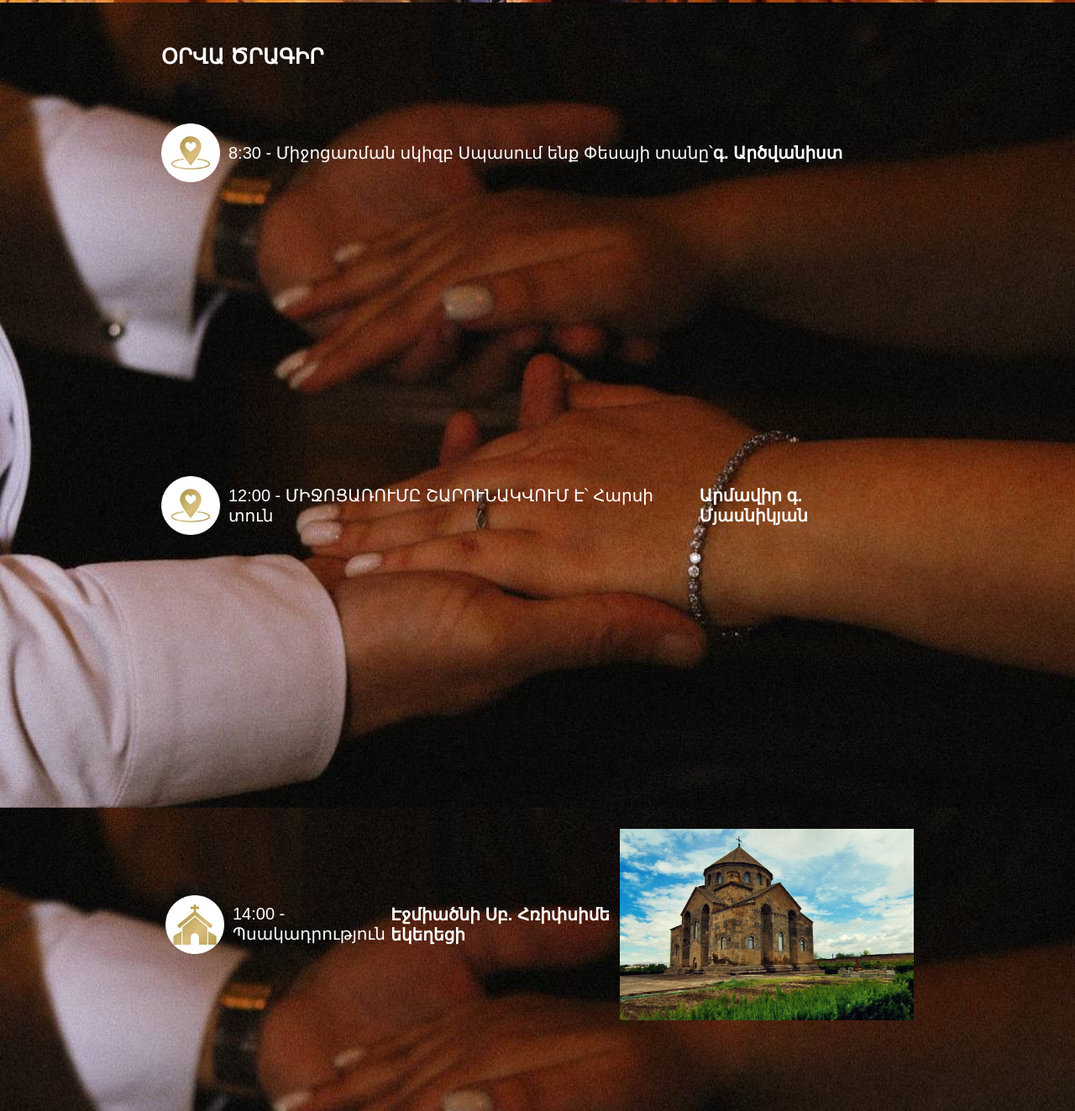
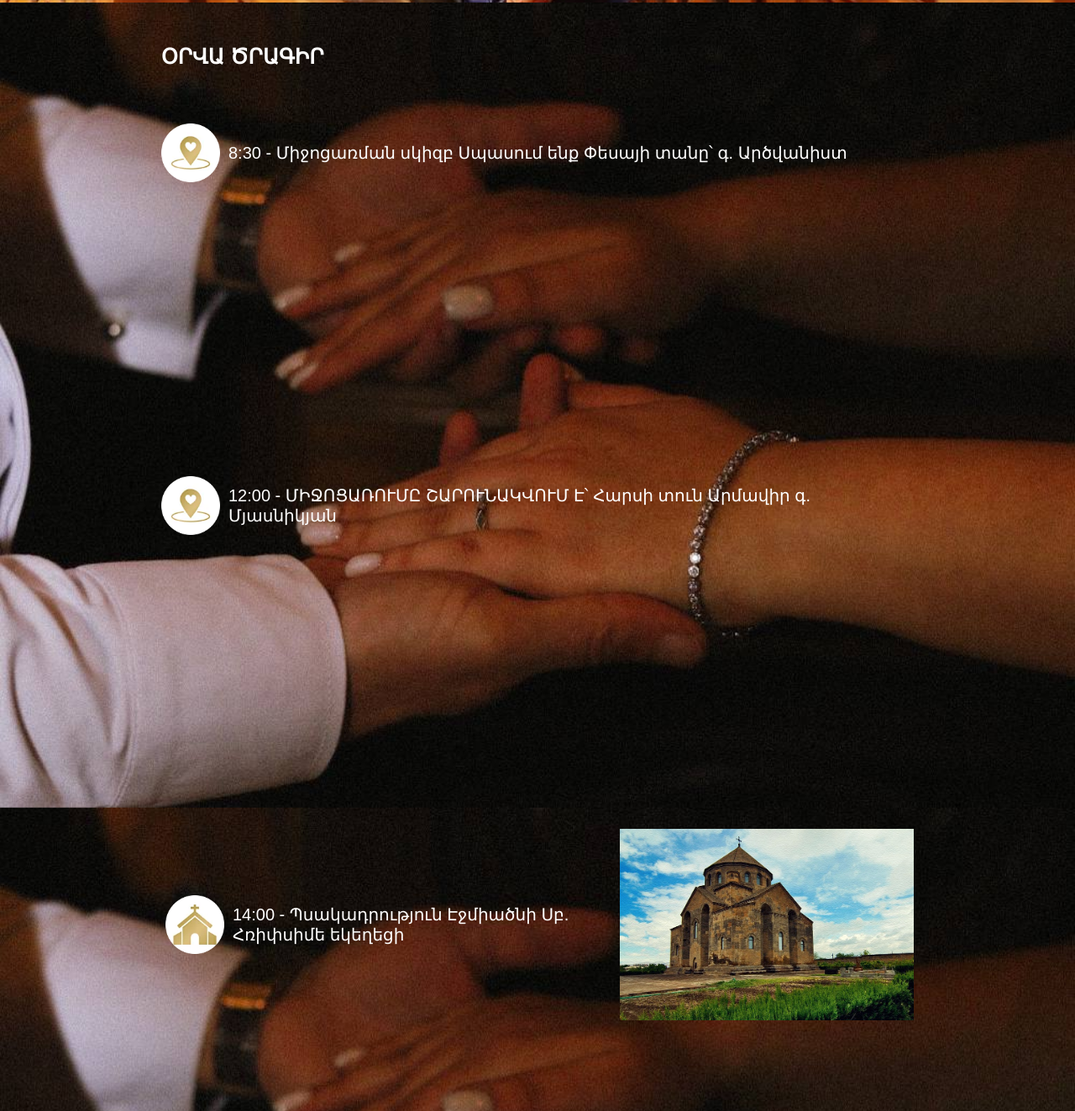
Before and after one commit to MkrtichManukyan/Wedding-H-K, a plain HTML site: page index.html in a window 1280 px wide. Shown: the part 797-2120 px from the top of the page at 84% size. Drawn offline with Linux system fonts and the light colour scheme.

Commit message:
Add files via upload

```diff
--- a/index.html
+++ b/index.html
@@ -34,7 +34,7 @@
           <li>
             <div>
               <div class="lsit-block-text">
-                <p><img src="/img/Skizb_012x.png" alt="icon"> 8:30 - Միջոցառման սկիզբ Սպասում ենք Փեսայի տանը՝ <b>գ. Արծվանիստ</b></p>
+                <p><img src="/img/Skizb_012x.png" alt="icon"> 8:30 - Միջոցառման սկիզբ Սպասում ենք Փեսայի տանը՝ գ. Արծվանիստ </p>
               </div>
               <div class="map">
                 <script type="text/javascript" charset="utf-8" async src="https://api-maps.yandex.ru/services/constructor/1.0/js/?um=constructor%3A41d3511249695fada9b792fc629f761f8c86f4824c68e429e0058e5588bf9a14&amp;lang=ru_RU&amp;scroll=true"></script>
@@ -44,7 +44,7 @@
           <li>
             <div>
               <div class="lsit-block-text">
-                <p><img src="/img/Skizb_012x.png" alt="icon"> 12:00 - ՄԻՋՈՑԱՌՈՒՄԸ ՇԱՐՈՒՆԱԿՎՈՒՄ Է՝ Հարսի տուն <b>Արմավիր գ. Մյասնիկյան</b></p>
+                <p><img src="/img/Skizb_012x.png" alt="icon"> 12:00 - ՄԻՋՈՑԱՌՈՒՄԸ ՇԱՐՈՒՆԱԿՎՈՒՄ Է՝ Հարսի տուն Արմավիր գ. Մյասնիկյան</p>
               </div>
               <div class="map">
                 <script type="text/javascript" charset="utf-8" async src="https://api-maps.yandex.ru/services/constructor/1.0/js/?um=constructor%3Af6c64a860196e2429c35f7ed906a91f2bc94166dd03e8b52adde72d08507c5cf&amp;lang=ru_RU&amp;scroll=true"></script>
@@ -54,7 +54,7 @@
           <li>
             <div>
               <div class="location-date lsit-block-text">
-                <p><img src="/img/pskadrutyun_012x (1).png" alt="icon">14:00 - Պսակադրություն <b>Էջմիածնի Սբ. Հռիփսիմե եկեղեցի</b></p>
+                <p><img src="/img/pskadrutyun_012x (1).png" alt="icon">14:00 - Պսակադրություն Էջմիածնի Սբ. Հռիփսիմե եկեղեցի</p>
                 <img src="/img/Hripsime3.jpg" alt="Hripsime">
               </div>
               <div class="map">
@@ -65,7 +65,7 @@
           <li>
             <div>
               <div class="lsit-block-text">
-                <p><img src="/img/pskadrutyun_012x.png" alt="icon">17:30 - Հարսանեկան խնջույք <b>Ք. Սևան Դարլինգ հոլլ</b></p>
+                <p><img src="/img/pskadrutyun_012x.png" alt="icon">17:30 - Հարսանեկան խնջույք Ք. Սևան Դարլինգ հոլլ</p>
               </div>
               <div class="map">
                 <script type="text/javascript" charset="utf-8" async src="https://api-maps.yandex.ru/services/constructor/1.0/js/?um=constructor%3Abe737ff8304d17168090ea8d8fe79b77e0aac48783f1b4e46918c8c1cb229786&amp;lang=ru_RU&amp;scroll=true"></script>
```
